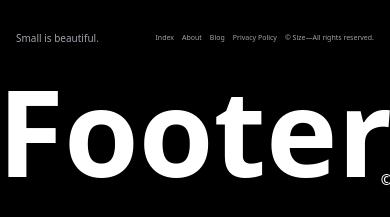
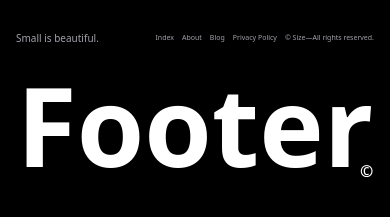
Before and after one commit to ratanz/Stu, a Next.js app: page / in a window 390 px wide. Shown: the part 3455-3672 px from the top of the page. Built offline with nearby package versions, Linux system fonts and the light colour scheme.

Commit message:
changes to be merged

```diff
--- a/components/Footer.tsx
+++ b/components/Footer.tsx
@@ -169,8 +169,8 @@ const Footer: React.FC = () => {
       </div>
 
       <div className="flex items-center justify-center w-[100%] lg:mt-0 mt-6 ">
-        <h1 className="text-white text-[31vw] font-sans font-bold leading-none relative lg:right-5">Footer
-          <span className="lg:text-2xl text-sm absolute lg:right-14 lg:bottom-10 bottom-0 right-0">©</span>
+        <h1 className="text-white lg:text-[31vw] text-[28vw] font-sans font-bold leading-none relative lg:right-5">Footer
+          <span className="lg:text-2xl text-[16px] absolute lg:right-14 lg:bottom-10 bottom-0 right-0">©</span>
         </h1>
 
       </div>
```
